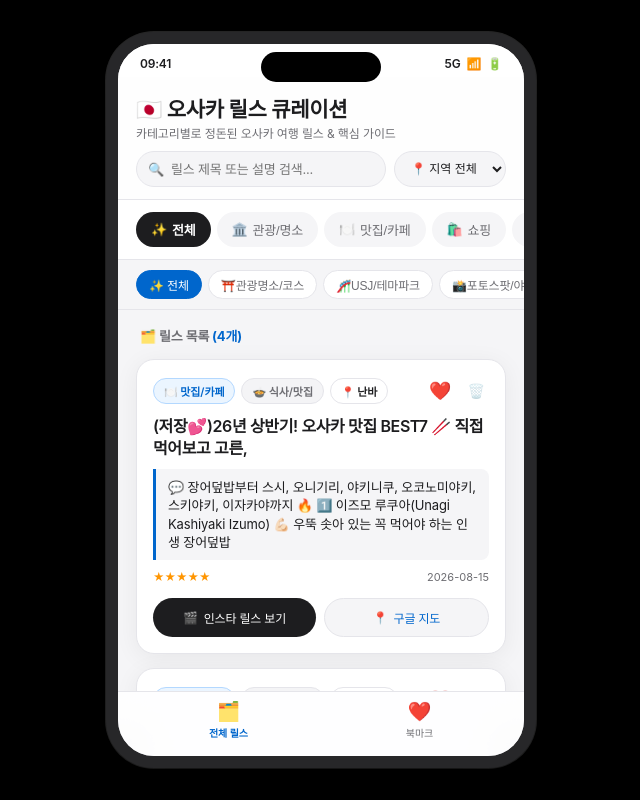
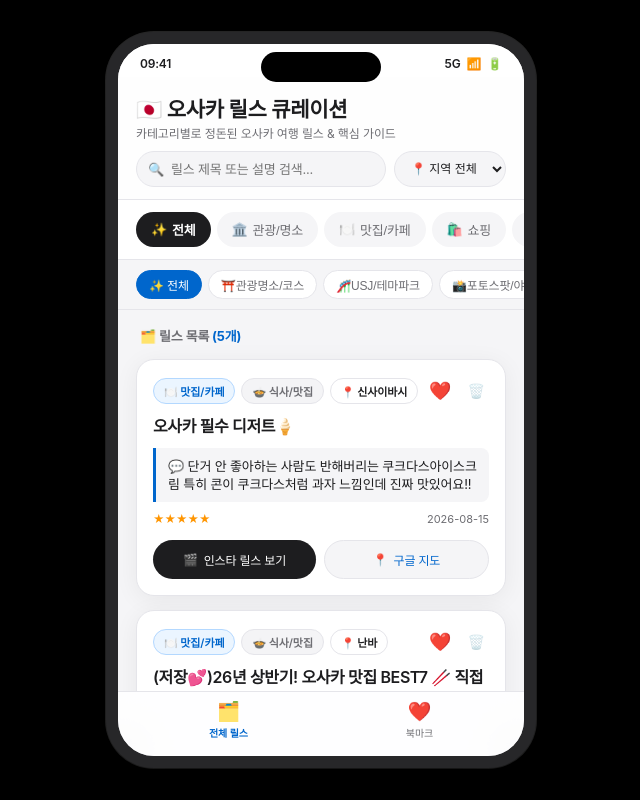
Before and after one commit to songhan55/osaka-reels-curator, a React (Vite) app: page / in a window 1280 px wide. Shown: the whole page, without its empty margins (319-959 px from the left). Built offline with nearby package versions, Linux system fonts and the light colour scheme; a web font is replaced by a local one.

Commit message:
Auto sync: Added real Instagram summarized reel

```diff
--- a/src/data/sampleData.js
+++ b/src/data/sampleData.js
@@ -41,6 +41,19 @@ export const CATEGORIES = {
 };
 
 export const INITIAL_REELS = [
+  {
+    "id": "tg-reel-1786761695",
+    "title": "오사카 필수 디저트🍦",
+    "url": "https://www.instagram.com/reel/DahHCsCxva5/?igsh=MWVqcjJuenUzMXE3eQ==",
+    "primaryCategory": "dining",
+    "subCategory": "meal",
+    "region": "신사이바시",
+    "rating": 5,
+    "memo": "단거 안 좋아하는 사람도 반해버리는 쿠크다스아이스크림 특히 콘이 쿠크다스처럼 과자 느낌인데 진짜 맛있어요!!",
+    "isFavorite": true,
+    "createdAt": "2026-08-15",
+    "sharedBy": "텔레그램봇"
+  },
   {
     "id": "tg-reel-1786726326",
     "title": "(저장💕)26년 상반기! 오사카 맛집 BEST7 🥢 직접 먹어보고 고른,",
```
